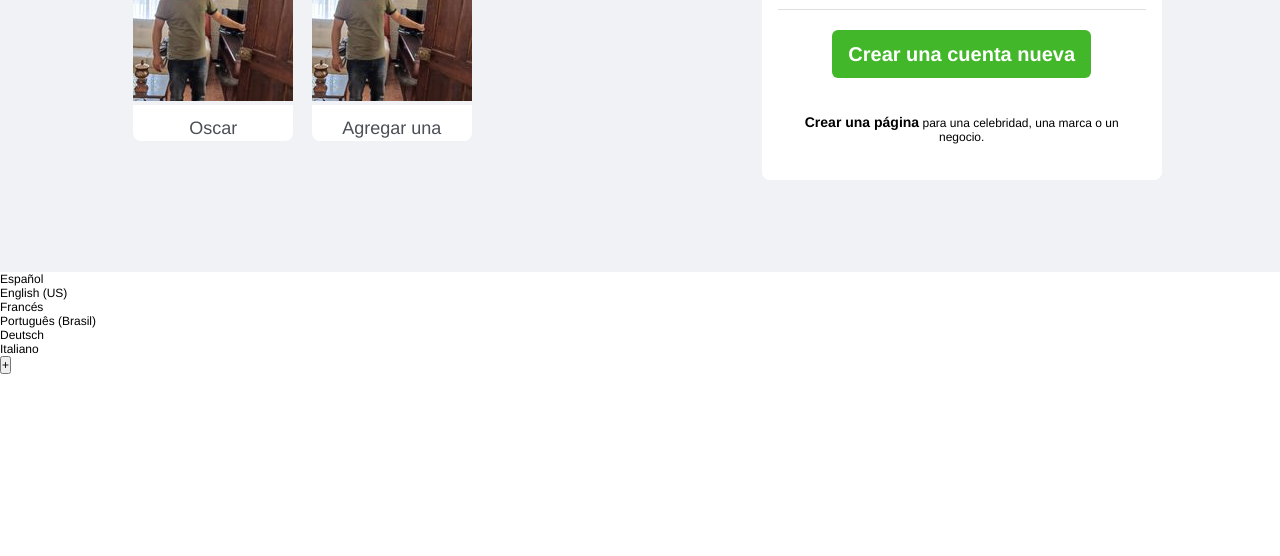
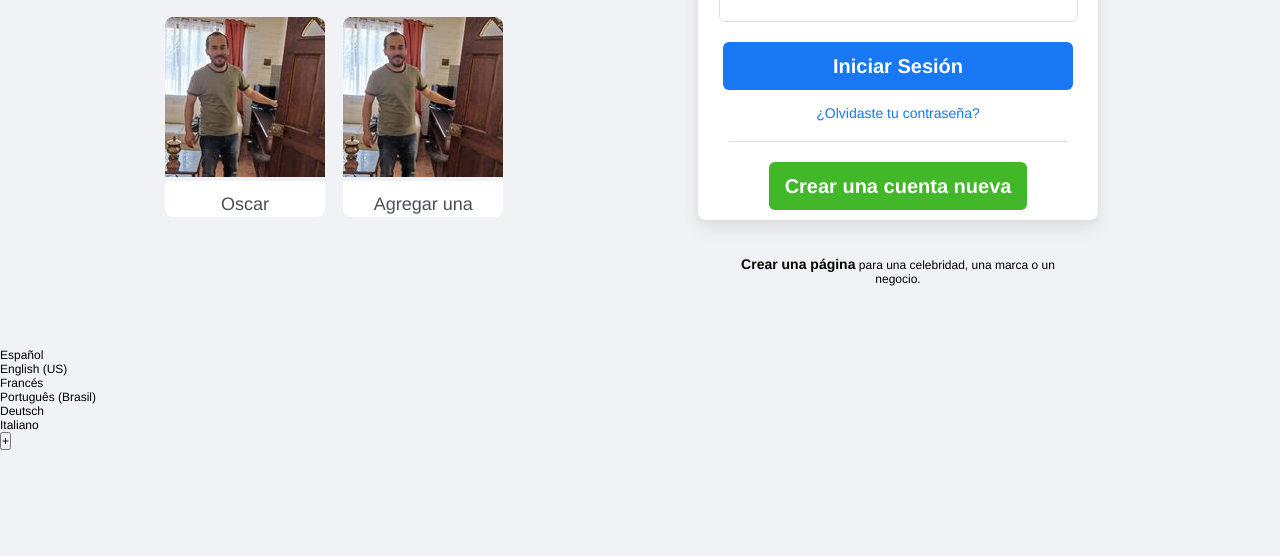
Before and after one commit to osescobar92/face-login-demo, a plain HTML site: page index.html in a window 1280 px wide. Shown: the part 244-800 px from the top of the page. Drawn offline with Linux system fonts and the light colour scheme.

Commit message:
fix the position of section and aside
Change the display inline block property of the elements section and
aside for float left property and fix the margins and padding
proportions.

```diff
--- a/index.html
+++ b/index.html
@@ -29,6 +29,7 @@
         </section>
 
         <aside>
+            <div id="container-form">
                 <form action="#">
                     <input type="text">
                     <input type="password">
@@ -37,6 +38,7 @@
                 </form>
                 <hr>
                 <button>Crear una cuenta nueva</button>
+            </div>
             <small>
                 <a href="#">Crear una página</a> para una celebridad, una marca o un negocio.
             </small>
--- a/style.css
+++ b/style.css
@@ -6,17 +6,26 @@
 }
 
 /* Main styles */
+body{
+    background: #f0f2f5;
+}
 
 .container {
-    background: #f0f2f5;
+    text-align: center;
+    width: 980px;
     margin: auto;
-    text-align: center;
+    padding-top: 92px;
+    overflow-y: auto;
 }
 
 .container section {
-    width: 640px;
+    width: 500px;
     height: 500px;
-    display: inline-block;
+    float: left;
+    padding-right: 48px;
+    /* margin: 30px 50px; */
+    /* padding: 15px 25px; */
+    /* border: 1px solid black; */
 }
 /* End main styles */
 
@@ -80,9 +89,16 @@ section hgroup h2 {
 /* Aside style */
 aside {
     width: 400px;
+    float: left;
+    margin-top: 30px;
+    /* border: 1px solid black; */
+}
+
+#container-form {
     background-color: #fff;
     border-radius: 8px;
-    display: inline-block;
+    padding: 10px 15px;
+    box-shadow: 0 2px 4px #dddfe2, 0 8px 16px #dddfe2;
 }
 
 aside input {
@@ -159,3 +175,8 @@ small a {
 }
 
 /* End aside styles */
+
+/* Footer styles */
+footer {
+    clear: both;
+}
```
Lines whose indentation alone changed are shown as unchanged.
